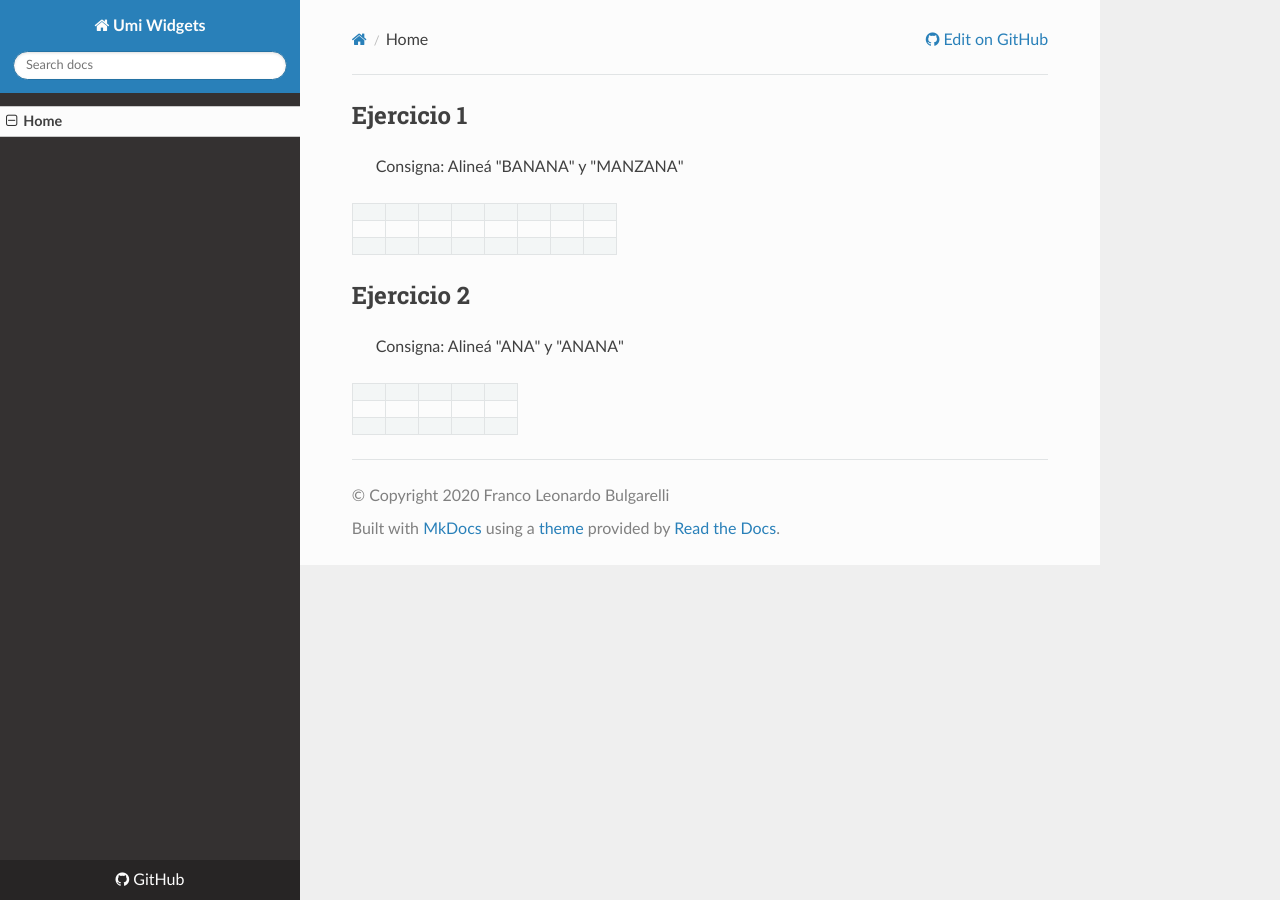
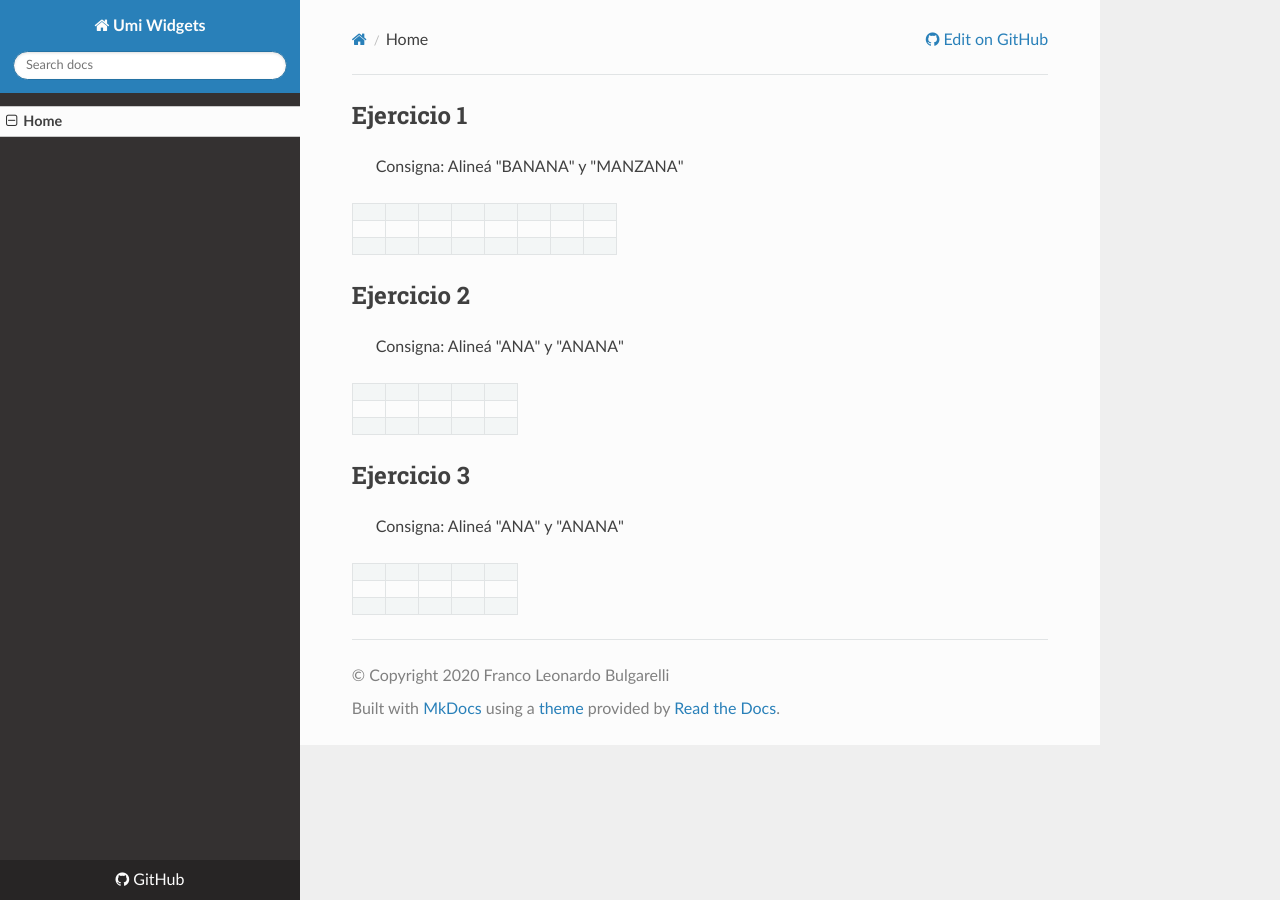
Before and after one commit to flbulgarelli/umi, an MkDocs documentation site: the page built from docs/index.md, in a window 1280 px wide. Built offline with MkDocs 1.6.1, drawn with Linux system fonts in a browser that asks for light colours; nearby versions of some CDN libraries.

Commit message:
Adding another example

```diff
--- a/docs/index.md
+++ b/docs/index.md
@@ -67,7 +67,36 @@
   </tr>
 </table>
 
+## Ejercicio 3
+
+>  Consigna: Alineá "ANA" y "ANANA"
+
+<table class="umi-alignment-table" >
+  <tr class="umi-alignment-row"  data-align-expected="--ANA" data-align-initial="A-N-A">
+      <td class="umi-alignment-cell"></td>
+      <td class="umi-alignment-cell"></td>
+      <td class="umi-alignment-cell"></td>
+      <td class="umi-alignment-cell"></td>
+      <td class="umi-alignment-cell"></td>
+  </tr>
+  <tr class="umi-alignment-row" data-align-expected="ANANA" data-align-initial="ANANA">
+      <td class="umi-alignment-cell"></td>
+      <td class="umi-alignment-cell"></td>
+      <td class="umi-alignment-cell"></td>
+      <td class="umi-alignment-cell"></td>
+      <td class="umi-alignment-cell"></td>
+  </tr>
+  <tr class="umi-alignment-results">
+      <td class="umi-alignment-cell"></td>
+      <td class="umi-alignment-cell"></td>
+      <td class="umi-alignment-cell"></td>
+      <td class="umi-alignment-cell"></td>
+      <td class="umi-alignment-cell"></td>
+  </tr>
+</table>
+
 <script>
   new AlignmentTable($($(".umi-alignment-table")[0]));
   new AlignmentTable($($(".umi-alignment-table")[1]));
+  new AlignmentTable($($(".umi-alignment-table")[2]));
 </script>
```
